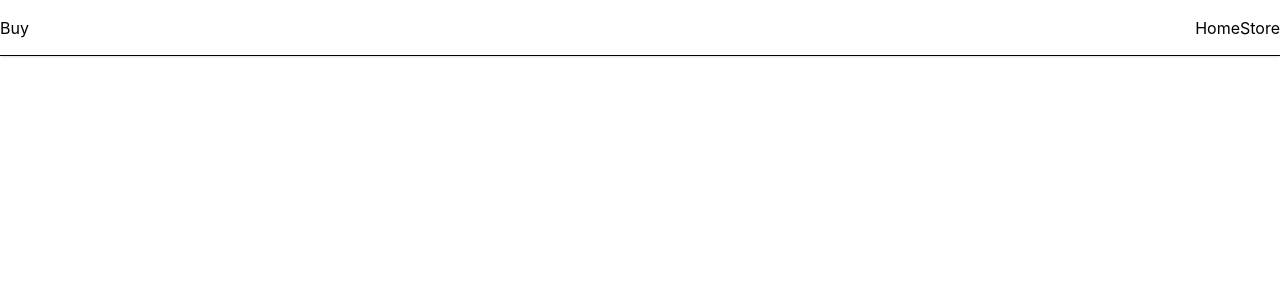
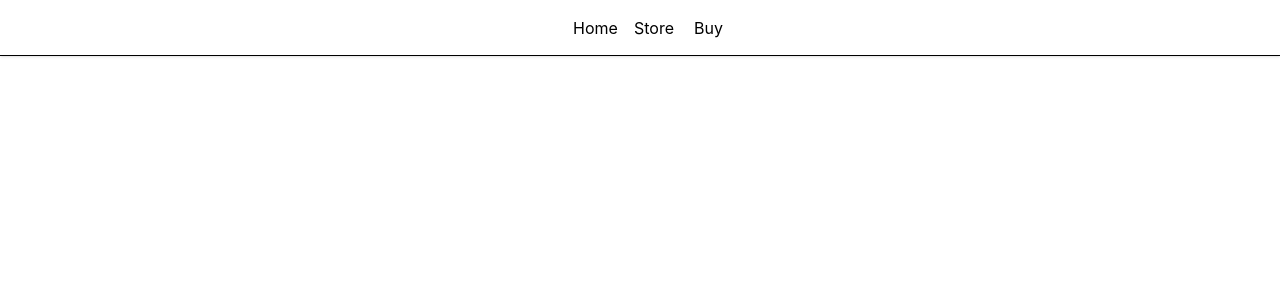
Before and after one commit to MohammadVaseti/Typescript-React-Projects, a React (Vite) app in the folder 02-Shop/my-shop/: page / in a window 1280 px wide. Shown: the top 300 px of the page. Built offline with nearby package versions, Linux system fonts and the light colour scheme.

Commit message:
repo updated

```diff
--- /dev/null
+++ b/02-Shop/my-shop/src/Components/Container.tsx
@@ -0,0 +1,13 @@
+interface IContainer {
+  children: React.ReactNode;
+}
+
+const Container = ({ children }: IContainer) => {
+  return (
+    <>
+      <div className="container mx-auto">{children}</div>
+    </>
+  );
+};
+
+export default Container;
--- a/02-Shop/my-shop/src/Components/Navbar.tsx
+++ b/02-Shop/my-shop/src/Components/Navbar.tsx
@@ -1,21 +1,27 @@
 import { Link } from "react-router-dom";
+import Container from "./Container";
 
 const Navbar = () => {
   return (
     <>
-      <div className="h-14 border-b shadow flex justify-between flex-row-reverse items-center">
+      <div className="h-14 border-b shadow flex items-center">
+        <Container>
+          <div className="flex justify-center  m-auto">
+            <div>
               <ul className="flex">
-          <li>
+                <li className="ml-4">
                   <Link to="/">Home</Link>
                 </li>
-          <li>
+                <li className="ml-4">
                   <Link to="/store">Store</Link>
                 </li>
               </ul>
-
+            </div>
             <div>
-          <button>Buy</button>
+              <button className="ml-5">Buy</button>
             </div>
+          </div>
+        </Container>
       </div>
     </>
   );
--- /dev/null
+++ b/02-Shop/my-shop/src/Components/layout.tsx
@@ -0,0 +1,5 @@
+const Layout = () => {
+  return <></>;
+};
+
+export default Layout;
```
Lines whose indentation alone changed are shown as unchanged.
